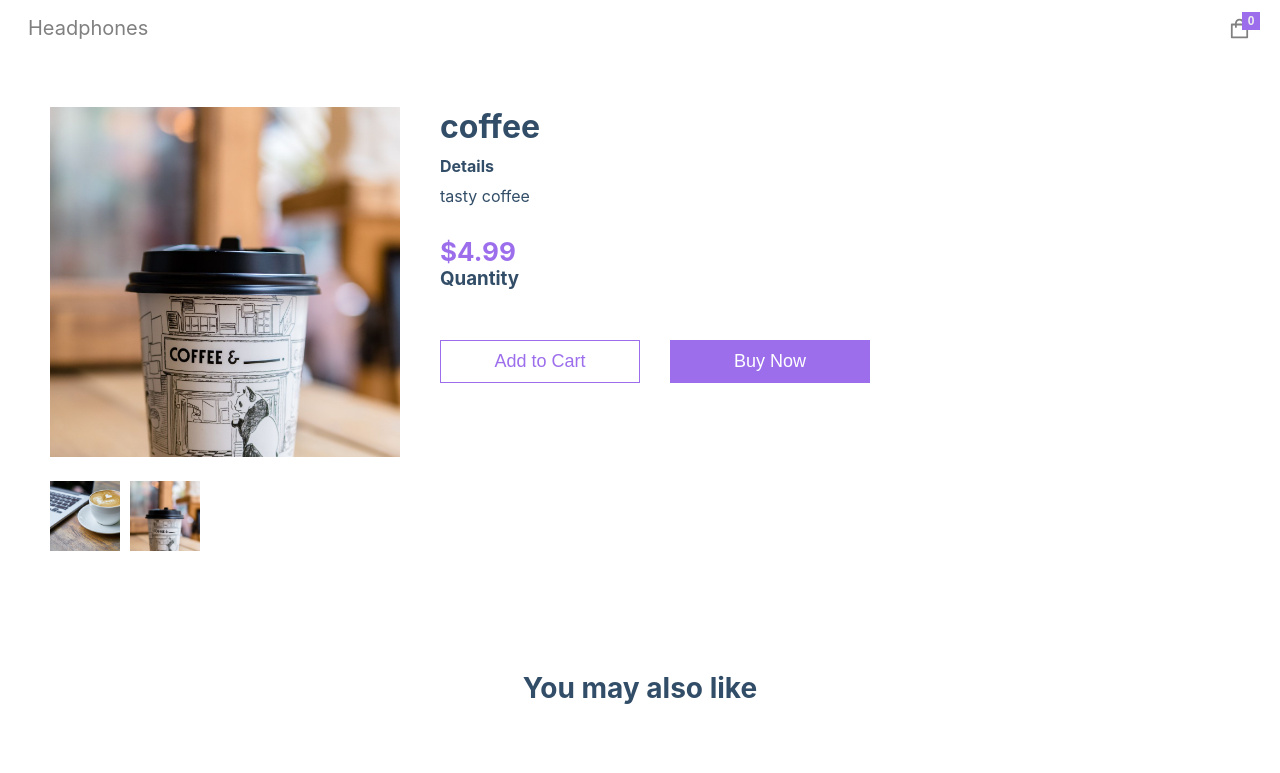
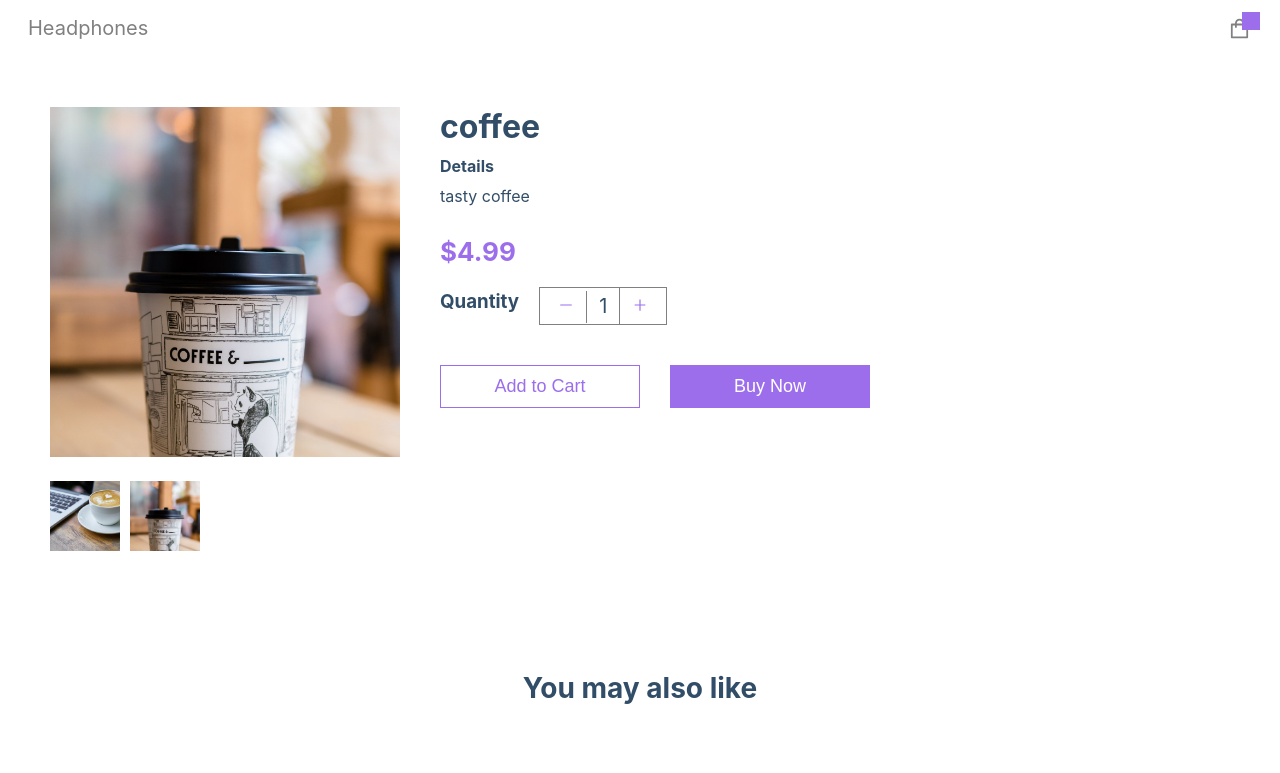
Before and after one commit to godriceeichie/React-Ecommerce-Website, a React (Create React App) app: page /product/coffee in a window 1280 px wide. Shown: the top 773 px of the page. Built offline with nearby package versions, Linux system fonts and the light colour scheme.

Commit message:
Finisheed styling the quantity buttons in the product page component

```diff
--- a/src/App.css
+++ b/src/App.css
@@ -338,6 +338,39 @@ a{
   color: var(--main-color);
 }
 
+.product-detail-desc .quantity {
+  display: flex;
+  grid-gap: 20px;
+  gap: 20px;
+  margin-top: 10px;
+  align-items: center;
+}
+
+.quantity-desc {
+  border: 1px solid gray;
+  padding: 6px;
+}
+
+.quantity-desc span {
+  font-size: 16px;
+  padding: 6px 12px;
+  cursor: pointer;
+}
+
+.quantity-desc .minus {
+  border-right: 1px solid gray;
+  color: var(--main-color);
+}
+
+.quantity-desc .num {
+  border-right: 1px solid gray;
+  font-size: 20px;
+}
+
+.quantity-desc .plus {
+  color: var(--main-color);
+}
+
 .product-detail-desc .buttons {
   display: flex;
   grid-gap: 30px;
--- a/src/components/Footer.js
+++ b/src/components/Footer.js
@@ -5,7 +5,7 @@ const Footer = () => {
     return (
         <footer>
             <div className='footer-container'>
-                <p>2022 Simona's Headphones All rights reserverd</p>
+                <p>2023 Simona's Headphones All rights reserverd</p>
                 <p className='icons'>
                     <AiFillInstagram style={{fontSize: '30px'}}/>
                     <AiOutlineTwitter style={{fontSize: '30px'}}/>
--- a/src/components/Header.js
+++ b/src/components/Header.js
@@ -1,7 +1,11 @@
-import React from 'react';
+import React, { useContext, useState } from 'react';
 import { AiOutlineShopping } from 'react-icons/ai'
 import { Link } from 'react-router-dom'
+import { Products } from './Home';
+
+
 const Header = () => {
+    const {productNumber} = useContext(Products);
     return (
         <nav>
             <div className='navbar-container'>
@@ -10,7 +14,7 @@ const Header = () => {
                 </h1>
                 <button className='cart-icon'>
                     <AiOutlineShopping />
-                    <span className='cart-item-qty'>0</span>
+                    <span className='cart-item-qty'>{productNumber}</span>
                 </button>
             </div>
 
--- a/src/components/Home.js
+++ b/src/components/Home.js
@@ -8,8 +8,9 @@ export const Products = React.createContext()
 
 const Home = () => {
     const [products, setProducts] = useState(productInfo);
+    const [productNumber, setproductNumber] = useState();
     return (
-        <Products.Provider value={products}>
+        <Products.Provider value={{products, productNumber, setproductNumber}}>
             <div className='layout'>
                 <Header />
                 <main className='main-container'>
--- a/src/components/ProductPage.js
+++ b/src/components/ProductPage.js
@@ -1,12 +1,12 @@
 import React, { useContext, useState, useEffect } from 'react';
 import { useParams } from 'react-router-dom';
 import { Products } from './Home';
+import { AiOutlineMinus, AiOutlinePlus, AiFillStar, AiOutlineStar } from 'react-icons/ai';
 
 const ProductPage = () => {
     const { id } = useParams()
     const [productState, setproductState] = useState([]);
-    const products = useContext(Products);
-
+    const { products } = useContext(Products);
     useEffect(() => {
         setproductState(products.filter(({title}) => title === id));
     }, [products]);
@@ -23,13 +23,14 @@ const ProductPage = () => {
         return () => clearTimeout(timer);
     }, [selectedImage])
 
+
     return (
         <>
             {
                 productState.map(({id, title, image, details, price, secondImage}) => {
                     return(
-                        <div>
-                            <div className='product-detail-container' key={id}>
+                        <div key={id}>
+                            <div className='product-detail-container'>
                                 <div>
                                     <div className='image-container'>
                                         {
@@ -50,9 +51,13 @@ const ProductPage = () => {
                                     <div className='quantity'>
                                         <h3>Quantity</h3>
                                         <p className='quantity-desc'>
-                                            <span className='minus'></span>
-                                            <span className='num'></span>
-                                            <span className='plus'></span>
+                                            <span className='minus'>
+                                                <AiOutlineMinus />
+                                            </span>
+                                            <span className='num'>1</span>
+                                            <span className='plus' >
+                                                <AiOutlinePlus />
+                                            </span>
                                         </p>
                                     </div>
                                     <div className='buttons'>
--- a/src/components/ProductsBanner.js
+++ b/src/components/ProductsBanner.js
@@ -3,7 +3,7 @@ import { Link } from 'react-router-dom'
 import { Products } from './Home';
 
 const ProductsBanner = () => {
-    const products = useContext(Products)
+    const { products } = useContext(Products)
     return (
         <section>
             <div className='products-heading'>
```
